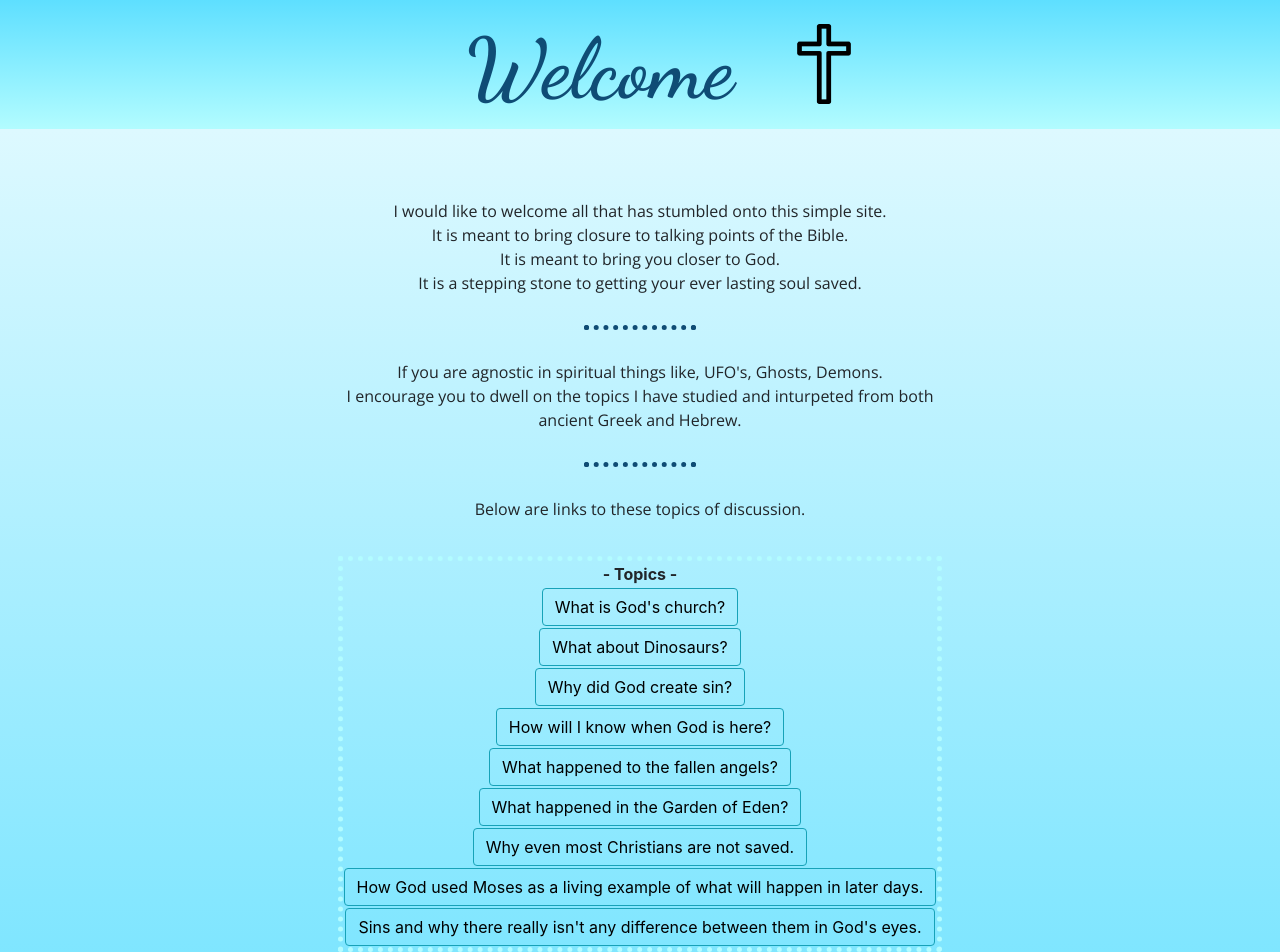
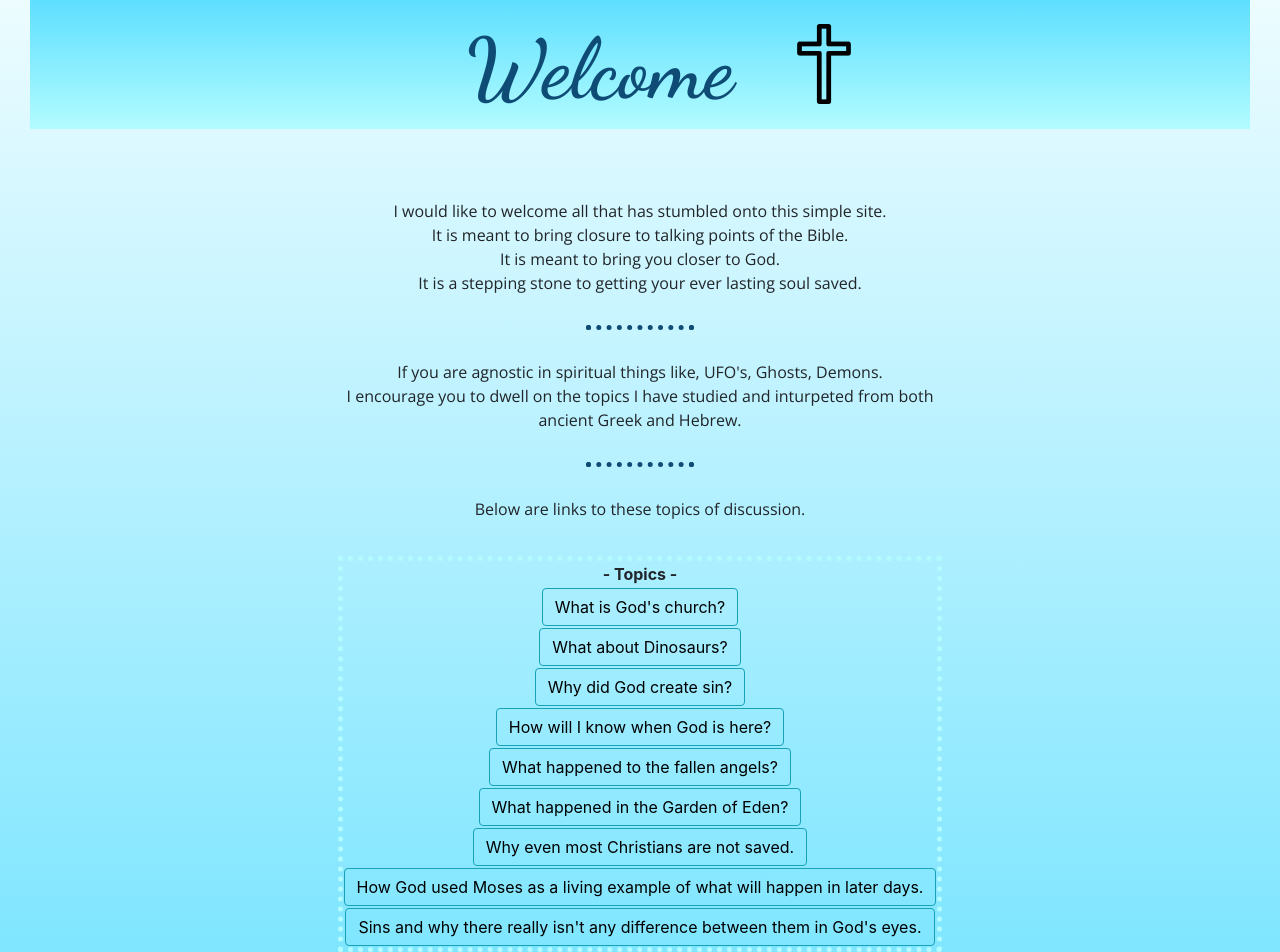
Before and after one commit to kls710/CV, a plain HTML site: page index.html in a window 1280 px wide. Shown: the top 952 px of the page. Drawn offline with nearby package versions, Linux system fonts and the light colour scheme.

Commit message:
Update styles.css

```diff
--- a/styles.css
+++ b/styles.css
@@ -12,7 +12,7 @@ h1 {
 body {
   background-image: linear-gradient(#ecfcff, #5edfff);
   margin: none;
-  padding: 0 30;
+  padding: 0 30px;
 }
 
 .flex-container {
```
